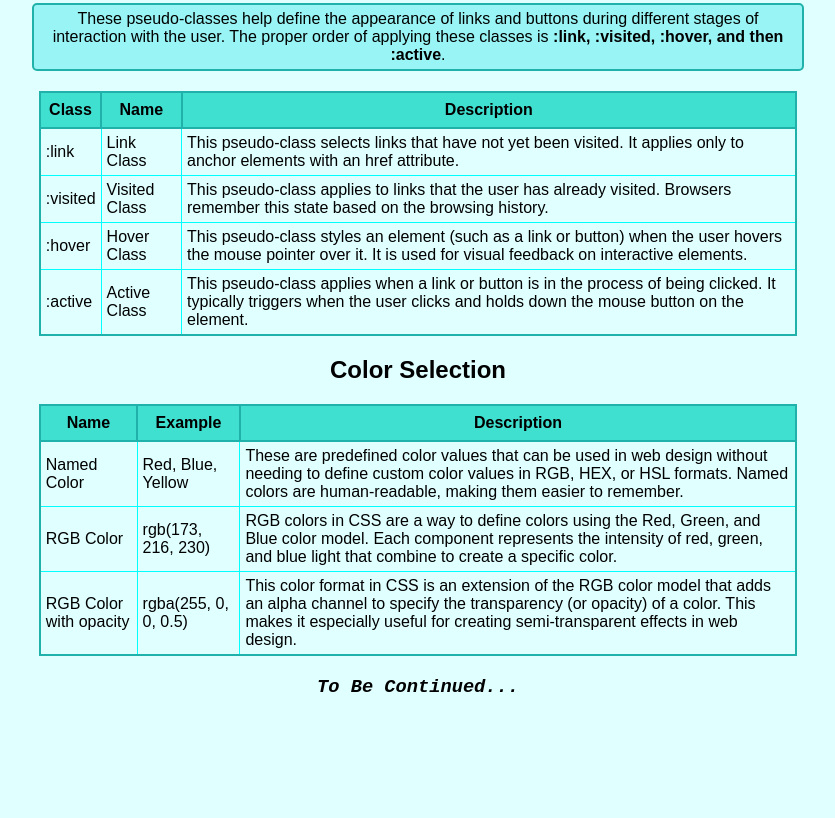
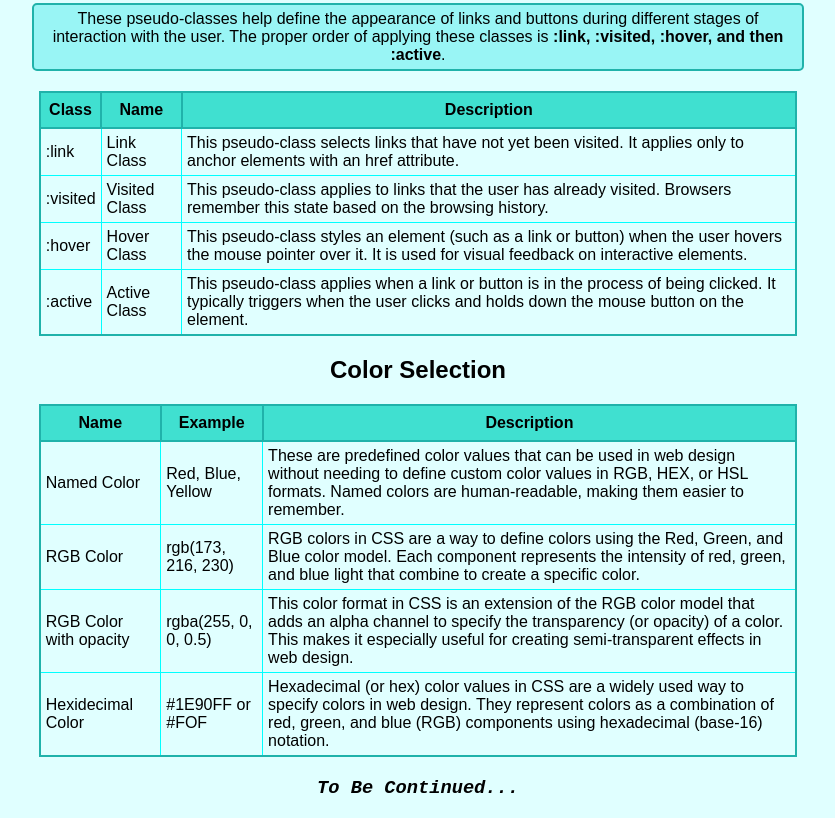
Before and after one commit to ThabangP07/Cheat-Sheet, a plain HTML site: page index.html in a window 1280 px wide. Shown: the part 1374-2192 px from the top of the page, without its empty margins (222-1057 px from the left). Before the commit the page ends 2091 px from the top, so only its background shows below. Drawn offline with Linux system fonts and the light colour scheme.

Commit message:
Added Hexidecimal color coding

```diff
--- a/index.html
+++ b/index.html
@@ -231,6 +231,11 @@
                     <td class="table-data">rgba(255, 0, 0, 0.5)</td>
                     <td class="table-data">This color format in CSS is an extension of the RGB color model that adds an alpha channel to specify the transparency (or opacity) of a color. This makes it especially useful for creating semi-transparent effects in web design.</td>
                 </tr>
+                <tr>
+                    <td class="table-data">Hexidecimal Color</td>
+                    <td class="table-data">#1E90FF or #FOF</td>
+                    <td class="table-data">Hexadecimal (or hex) color values in CSS are a widely used way to specify colors in web design. They represent colors as a combination of red, green, and blue (RGB) components using hexadecimal (base-16) notation.</td>
+                </tr>
             </tbody>
         </table>
     </section>
```
